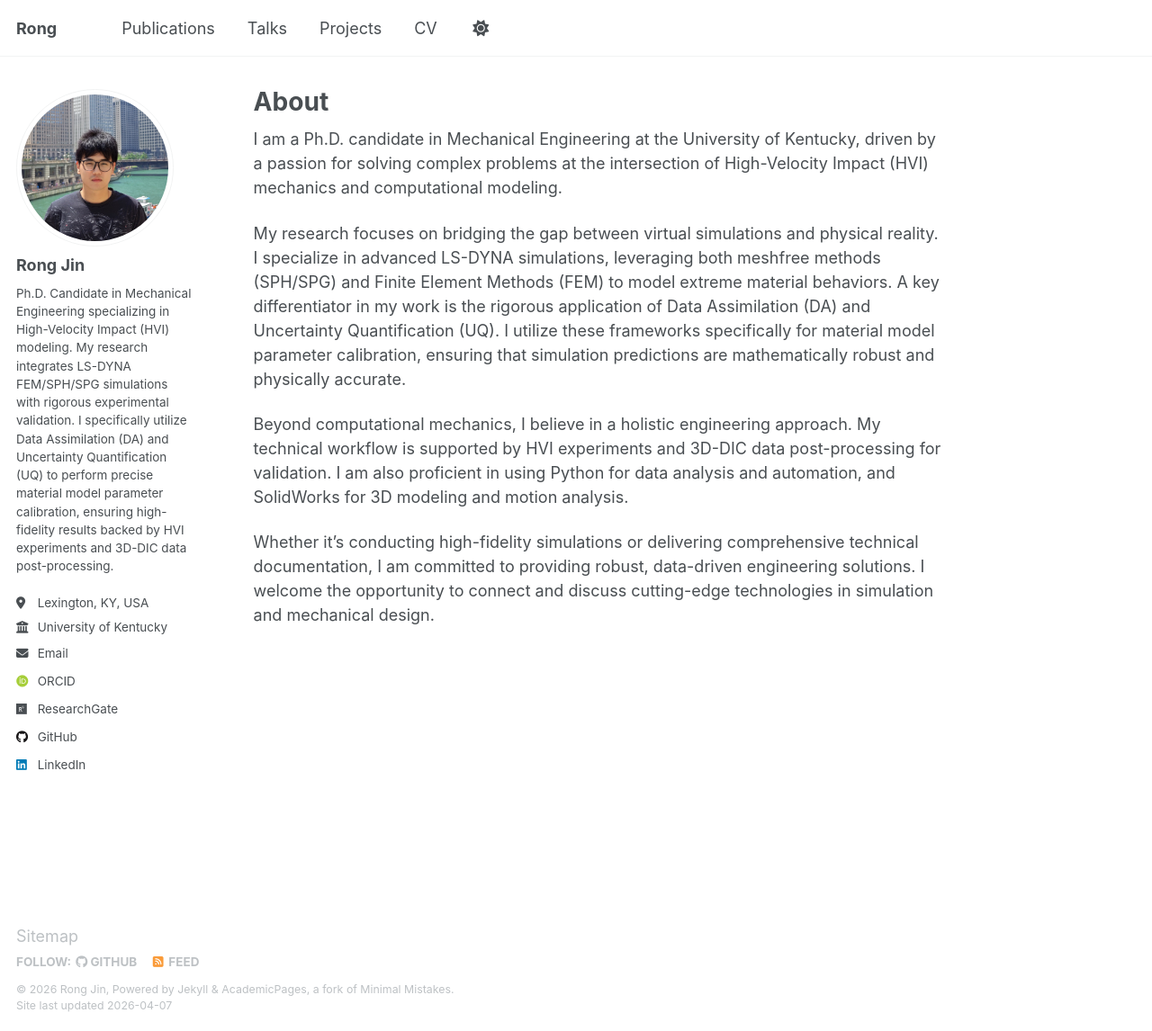
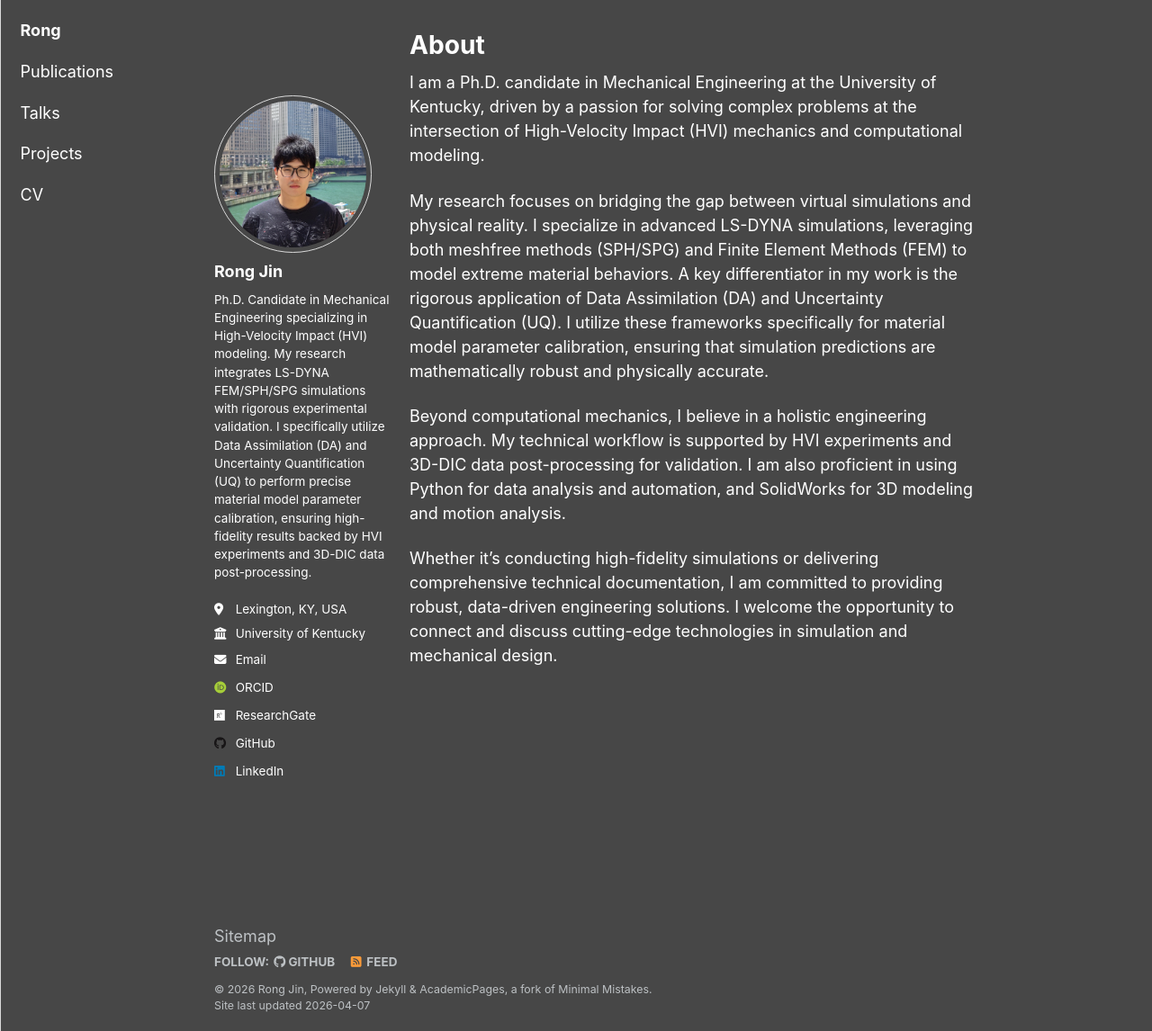
Before and after one commit to rong-jin/rong-jin.github.io, a Jekyll site: the page built from _pages/about.md, in a window 1280 px wide and 1146 px high. Shown: the whole window at 90% size. Built offline with Jekyll 4.4.1, drawn with Linux system fonts in a browser that asks for light colours; some web fonts are replaced.

Commit message:
Style: dark-only theme and vertical desktop navigation

```diff
--- a/_includes/masthead.html
+++ b/_includes/masthead.html
@@ -15,9 +15,6 @@
             {% endif %}
             <li class="masthead__menu-item"><a href="{{ domain }}{{ link.url }}">{{ link.title }}</a></li>
           {% endfor %}
-          <li id="theme-toggle" class="masthead__menu-item persist tail">
-            <a><i id="theme-icon" class="fa-solid fa-sun" aria-hidden="true" title="toggle theme"></i></a>
-          </li>
         </ul>
         <ul class="hidden-links hidden"></ul>
       </nav>
--- a/_sass/layout/_masthead.scss
+++ b/_sass/layout/_masthead.scss
@@ -44,6 +44,22 @@
   }
 }
 
+@include breakpoint($large) {
+  .masthead {
+    left: 0;
+    width: 220px;
+    height: 100vh;
+    overflow-y: auto;
+  }
+
+  .masthead::after {
+    top: 0;
+    bottom: auto;
+    width: 1px;
+    height: 100%;
+  }
+}
+
 .masthead__menu {
 
   ul {
--- a/_sass/layout/_navigation.scss
+++ b/_sass/layout/_navigation.scss
@@ -319,6 +319,33 @@
   }
 }
 
+@include breakpoint($large) {
+  .greedy-nav {
+    min-width: auto;
+
+    button {
+      display: none;
+    }
+
+    .visible-links {
+      display: block;
+
+      li {
+        display: block;
+      }
+
+      a {
+        margin: 0.15rem 0;
+        padding: 0.45rem 0.25rem;
+      }
+    }
+
+    .hidden-links {
+      display: none !important;
+    }
+  }
+}
+
 
 /*
    Navigation list
```
Also changed, not shown: assets/js/_main.js (+7 -23 lines), assets/js/plugins/jquery.greedy-navigation.js (+23 -0 lines), assets/js/main.min.js.
